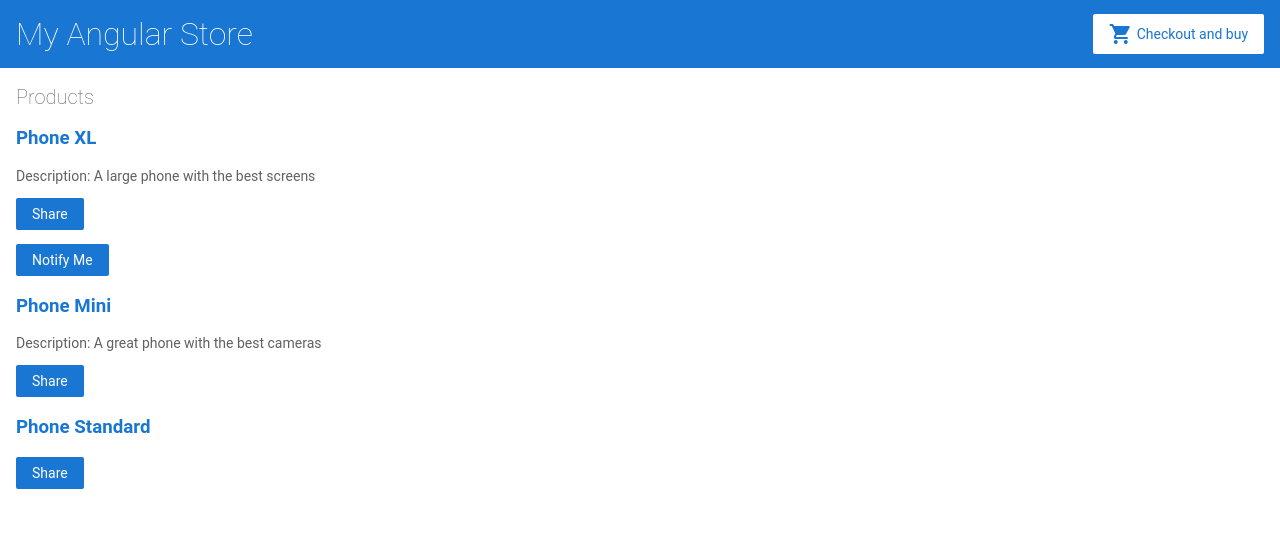
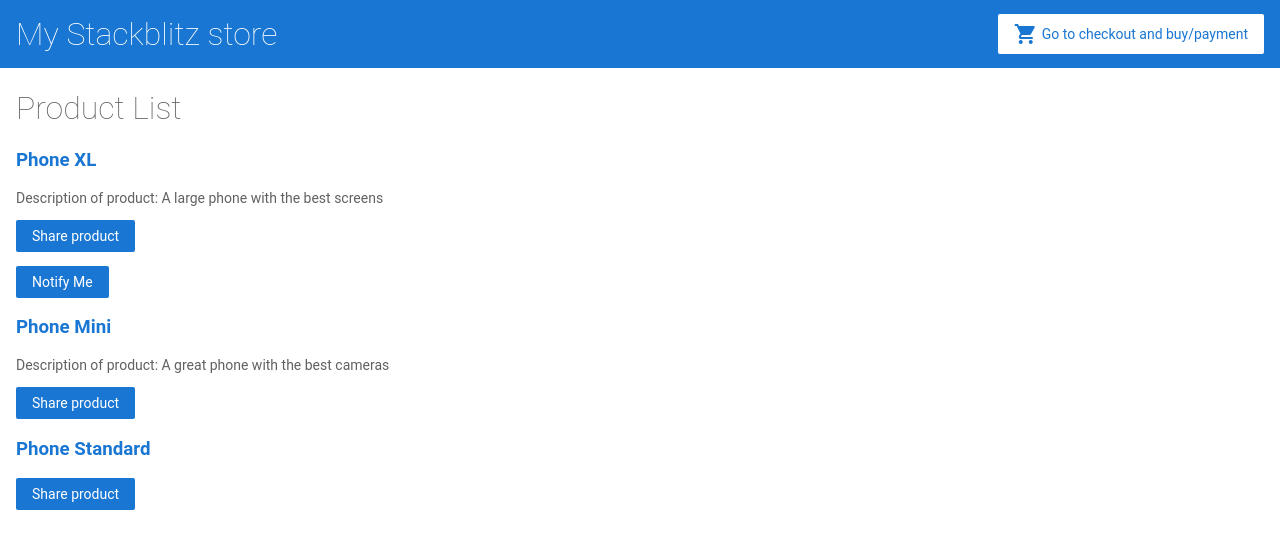
Before and after one commit to dieterjava/angular-dtbng7, an Angular app: page / in a window 1280 px wide. Shown: the top 548 px of the page. Built offline with nearby package versions, Linux system fonts and the light colour scheme.

Commit message:
6 files modified

```diff
--- a/src/app/app.component.css
+++ b/src/app/app.component.css
@@ -1,9 +1,3 @@
 p {
   font-family: Lato;
 }
-
-/*
-Copyright Google LLC. All Rights Reserved.
-Use of this source code is governed by an MIT-style license that
-can be found in the LICENSE file at http://angular.io/license
-*/
--- a/src/app/app.component.html
+++ b/src/app/app.component.html
@@ -3,9 +3,3 @@
 <div class="container">
   <router-outlet></router-outlet>
 </div>
-
-<!--
-Copyright Google LLC. All Rights Reserved.
-Use of this source code is governed by an MIT-style license that
-can be found in the LICENSE file at http://angular.io/license
--->
--- a/src/app/product-list/product-list.component.html
+++ b/src/app/product-list/product-list.component.html
@@ -1,4 +1,4 @@
-<h2>Products</h2>
+<h1>Product List</h1>
 
 <div *ngFor="let product of products">
 
@@ -9,11 +9,11 @@
   </h3>
 
   <p *ngIf="product.description">
-    Description: {{ product.description }}
+    Description of product: {{ product.description }}
   </p>
 
   <button (click)="share()">
-    Share
+    Share product
   </button>
 
 <app-product-alerts
--- a/src/app/top-bar/top-bar.component.html
+++ b/src/app/top-bar/top-bar.component.html
@@ -1,5 +1,5 @@
 <a [routerLink]="['/']">
-  <h1>My Angular Store</h1>
+  <h1>My Stackblitz store</h1>
 </a>
 
-<a [routerLink]="['/cart']" class="button fancy-button"><i class="material-icons">shopping_cart</i>Checkout and buy </a>
+<a [routerLink]="['/cart']" class="button fancy-button"><i class="material-icons">shopping_cart</i>Go to checkout and buy/payment </a>
```
Also changed, not shown: src/app/app.component.ts (+0 -7 lines), src/app/app.module.ts (+0 -7 lines).
